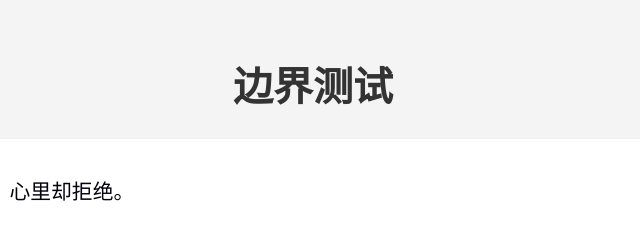
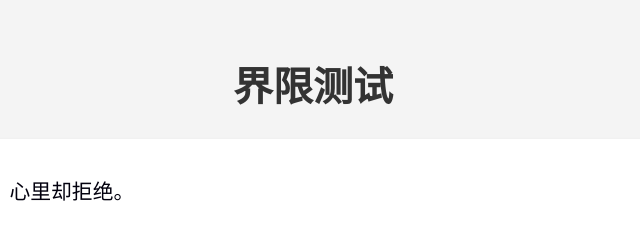
Before and after one commit to fangyi93/ffyy, a plain HTML site: page index.html in a window 1280 px wide. Shown: the top 231 px of the page, 327-967 px from the left. Drawn offline with Linux system fonts and the light colour scheme.

Commit message:
Update index.html

```diff
--- a/index.html
+++ b/index.html
@@ -3,7 +3,7 @@
 <head>
 <meta name="viewport" content="width=device-width, initial-scale=1">
 <meta charset="UTF-8">
-<title>边界测试测评</title>
+<title>界限测试</title>
 
 <style>
     @media (max-width: 768px) {
@@ -240,7 +240,7 @@ function calculateResults() {
     document.getElementById('result').innerHTML = resultText;
 }
 </script>
-<h1>边界测试</h1>
+<h1>界限测试</h1>
 </head>
 <body>
 
```
